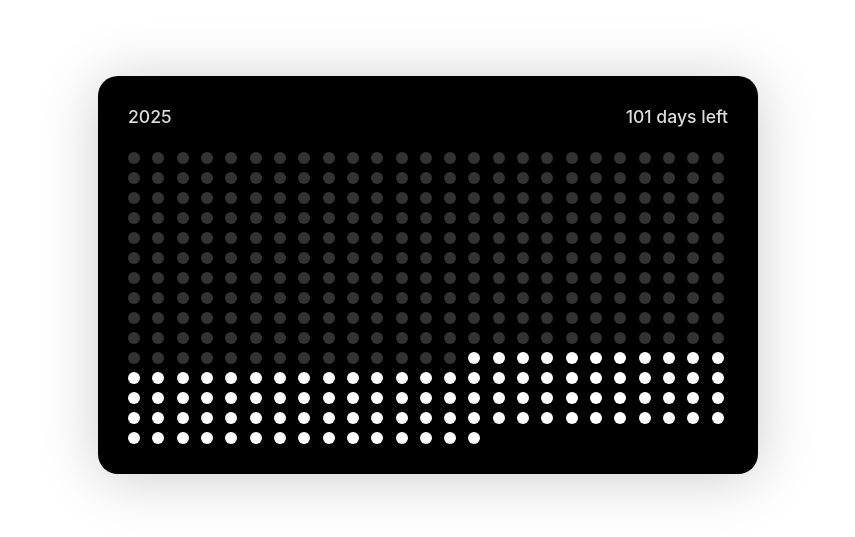
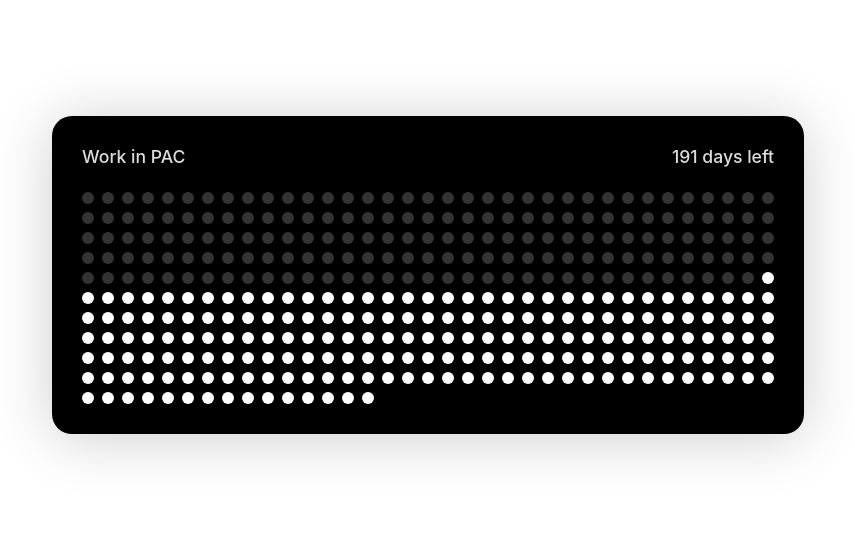
Before and after one commit to achsanit/web-left, a plain HTML site: page index.html in a window 1280 px wide. Shown: the part 125-662 px from the top of the page, without its empty margins (212-1067 px from the left). Drawn offline with Linux system fonts and the light colour scheme.

Commit message:
update start and end date, change title of widget

```diff
--- a/script.js
+++ b/script.js
@@ -3,33 +3,36 @@ document.addEventListener('DOMContentLoaded', () => {
     const daysLeftSpan = document.getElementById('daysLeft');
     const dotsContainer = document.getElementById('dotsContainer');
 
-    const totalDots = 365; // Representing days in a year (adjust for leap year if desired)
-    const dotsPerRow = 25; // How many dots you want in each row
+    // ✅ Set your custom start and end dates
+    const startDate = new Date("2025-04-01"); // example: Jan 1, 2025
+    const endDate = new Date("2026-03-31");   // example: Dec 31, 2025
+
+    const dotsPerRow = 35; // How many dots you want in each row
 
     function updateWidget() {
         const now = new Date();
-        const year = now.getFullYear();
-        currentYearSpan.textContent = year;
 
-        const startOfYear = new Date(year, 0, 1);
-        const endOfYear = new Date(year + 1, 0, 1);
+        // For info display
+        currentYearSpan.textContent = "Work in PAC";
 
-        const diffTime = Math.abs(now - startOfYear);
-        const diffDays = Math.ceil(diffTime / (1000 * 60 * 60 * 24)); // Days passed
+        // Total days in range
+        const totalDays = Math.ceil((endDate - startDate) / (1000 * 60 * 60 * 24)) + 1;
 
-        const totalDaysInYear = Math.ceil(Math.abs(endOfYear - startOfYear) / (1000 * 60 * 60 * 24));
-        const remainingDays = totalDaysInYear - diffDays;
+        // Days passed since startDate
+        const diffDays = Math.max(0, Math.ceil((now - startDate) / (1000 * 60 * 60 * 24)));
 
+        // Remaining days (clamp to 0)
+        const remainingDays = Math.max(0, totalDays - diffDays);
         daysLeftSpan.textContent = `${remainingDays} days left`;
 
-        // Calculate how many dots should be filled
-        const filledDotsCount = Math.round((diffDays / totalDaysInYear) * totalDots);
+        // Dots logic
+        const filledDotsCount = Math.min(totalDays, diffDays);
 
         // Clear existing dots
         dotsContainer.innerHTML = '';
 
-        // Create and append dots
-        for (let i = 0; i < totalDots; i++) {
+        // Create dots
+        for (let i = 0; i < totalDays; i++) {
             const dot = document.createElement('div');
             dot.classList.add('dot');
             if (i < filledDotsCount) {
@@ -38,13 +41,13 @@ document.addEventListener('DOMContentLoaded', () => {
             dotsContainer.appendChild(dot);
         }
 
-        // Set the grid template columns dynamically based on dotsPerRow
+        // Grid layout
         dotsContainer.style.gridTemplateColumns = `repeat(${dotsPerRow}, 1fr)`;
     }
 
     // Initial update
     updateWidget();
 
-    // Update every minute to keep days left accurate
+    // Update every minute
     setInterval(updateWidget, 60 * 1000);
 });
--- a/style.css
+++ b/style.css
@@ -13,7 +13,7 @@ body {
     border-radius: 20px;
     padding: 30px;
     color: #FFF;
-    width: 600px; /* Adjust width as needed */
+    display: inline-block; /* shrink to fit content */
     box-shadow: 0 4px 60px rgba(0, 0, 0, 0.2);
 }
 
@@ -35,7 +35,7 @@ body {
 
 .dots-grid {
     display: grid;
-    grid-template-columns: repeat(25, 1fr); /* 25 dots per row, adjust as needed */
+    grid-template-columns: repeat(30, 1fr); /* 25 dots per row, adjust as needed */
     gap: 8px; /* Space between dots */
 }
 
```
